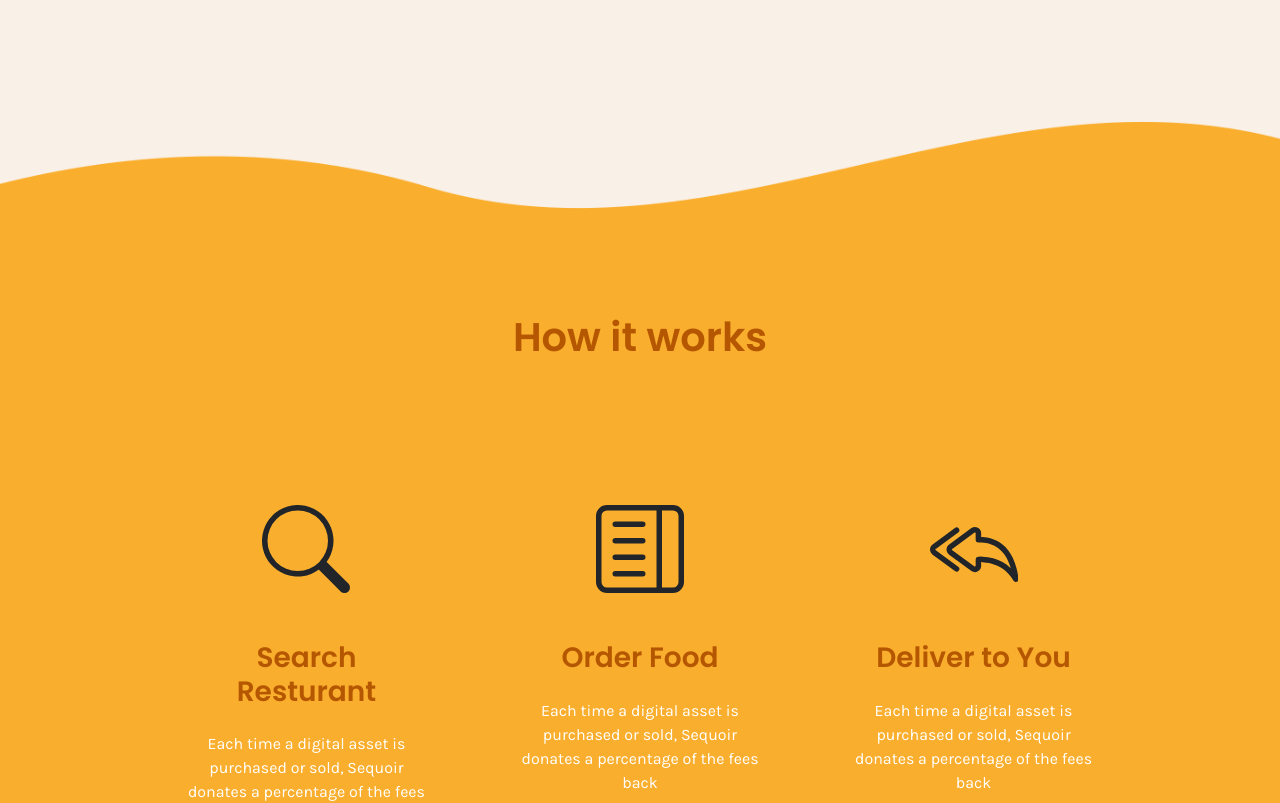
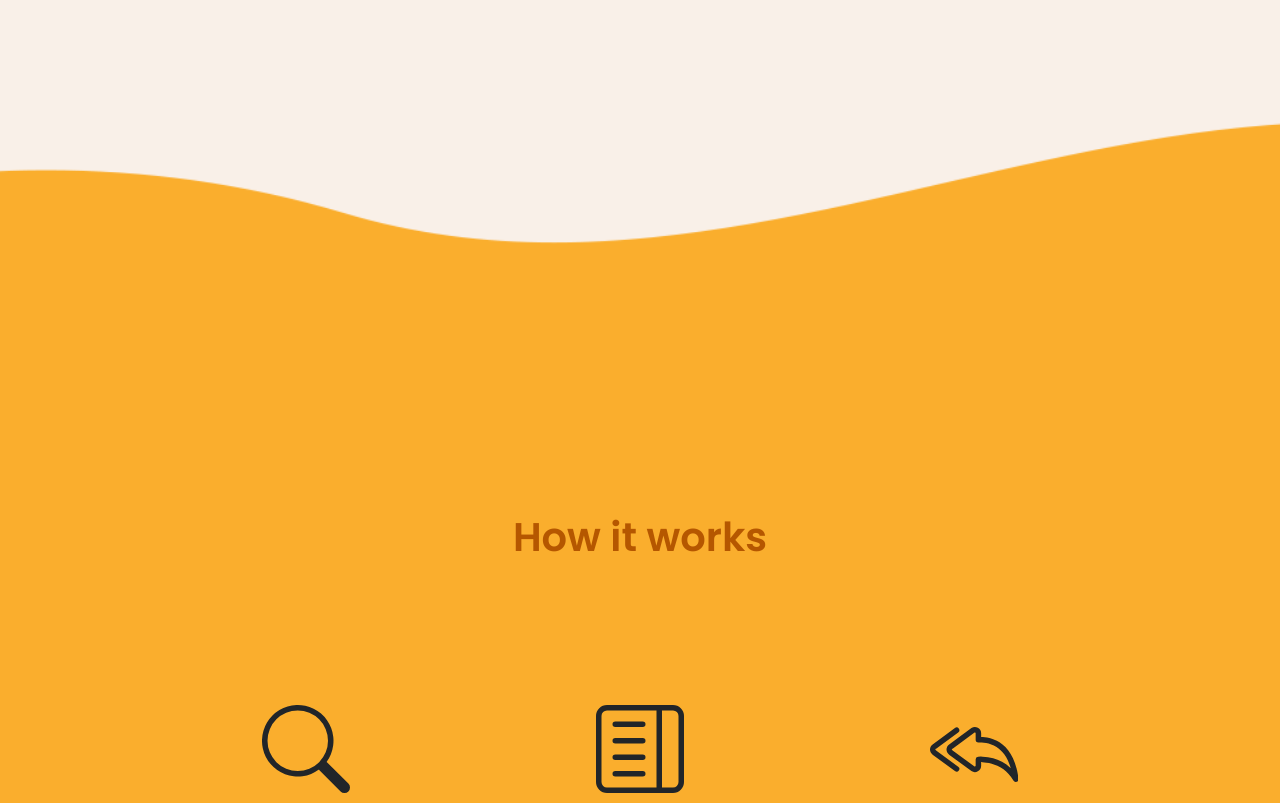
Before and after one commit to mreskini/FoodApp, a React (Create React App) app: page / in a window 1280 px wide. Shown: the part 1960-2763 px from the top of the page. Built offline with nearby package versions, Linux system fonts and the light colour scheme.

Commit message:
using the new classes

```diff
--- a/src/components/how-to-section.jsx
+++ b/src/components/how-to-section.jsx
@@ -2,7 +2,7 @@ import ComponentWrapper from "./component-wrapper"
 import { BsSearch, BsLayoutTextSidebar, BsReplyAll } from "react-icons/bs"
 const HowTo = () => {
     return (
-        <div className="margin-bottom-100 margin-top-100">
+        <div className="padding-bottom-200 padding-top-200">
             <div className="py-5 my-5">
                 <div className="h1 font-weight-600 text-center my-5 py-5">
                     <span className="how-to-section-title">How it works</span>
```
